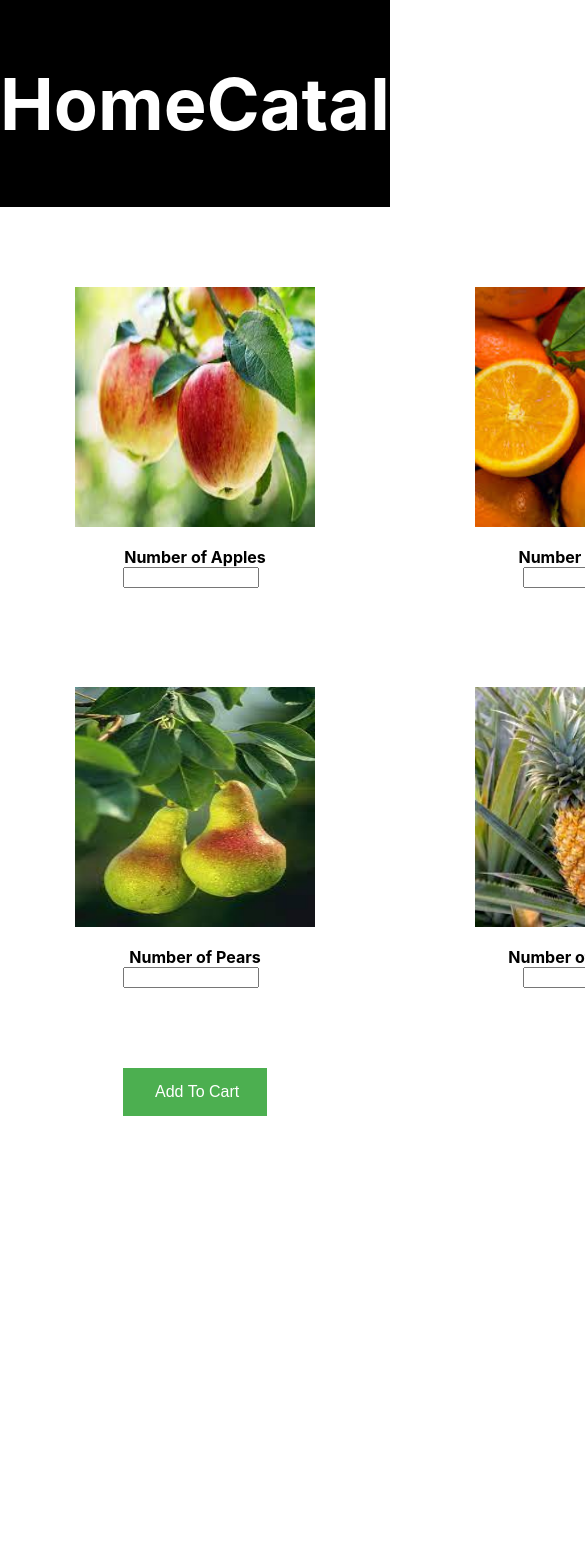
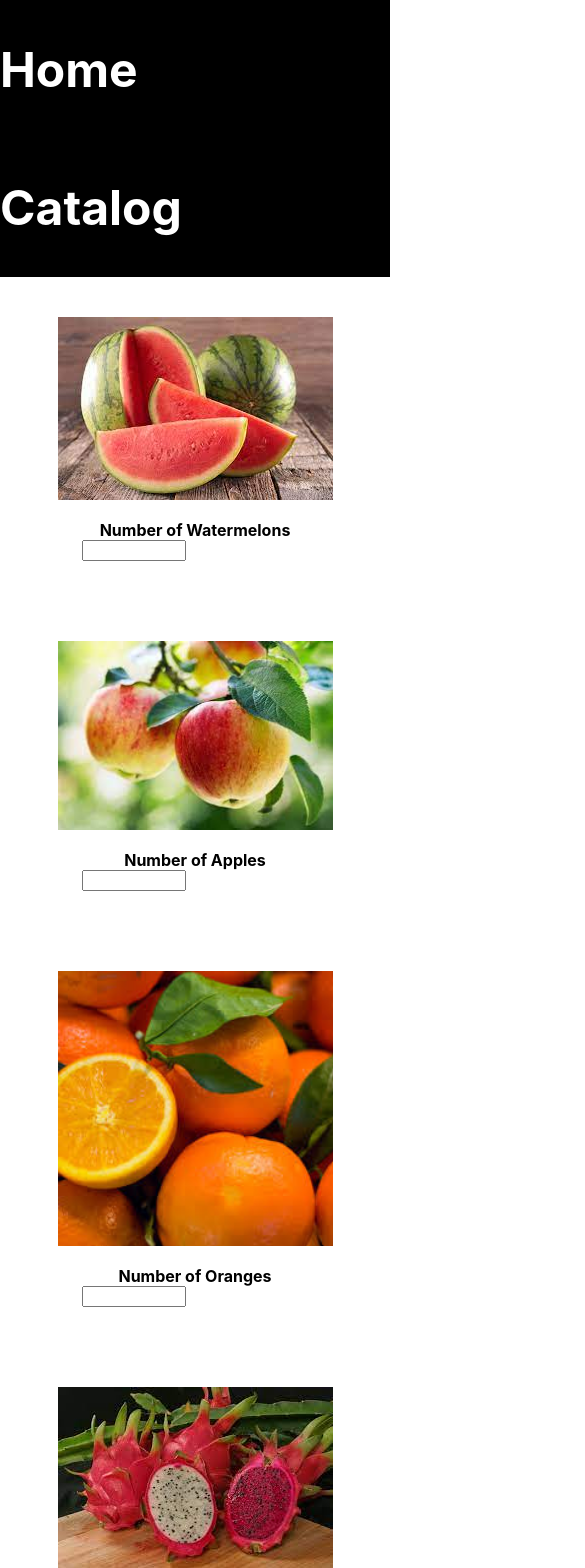
Before and after one commit to gio437/shopping-cart, a React (Create React App) app: page /shop in a window 390 px wide. Shown: the top 1568 px of the page, 585 px wide, since content can reach past the window. Before the commit the page ends 1116 px from the top, so only its background shows below. Built offline with nearby package versions, Linux system fonts and the light colour scheme.

Commit message:
made mobile friendly

```diff
--- a/src/index.css
+++ b/src/index.css
@@ -21,6 +21,8 @@ h3 {
   background-color: black;
   display: flex;
   justify-content: space-around;
+  color: white;
+  font-size: 3rem;
 }
 
 .info {
@@ -59,13 +61,6 @@ h3 {
   min-width: 100%;
 }
 
-.header {
-  display: flex;
-  justify-content: space-around;
-  color: white;
-  font-size: 3rem;
-}
-
 .BackHome {
   text-decoration: none;
   color: inherit;
@@ -88,41 +83,11 @@ h3 {
   width: 9rem;
 }
 
-.itemAmount {
-  font-weight: bold;
-  font-size: 2rem;
-  margin-top: 1rem;
-  margin-right: 2rem;
-}
-
-.itemAppleAmount {
-  font-weight: bold;
-  font-size: 2rem;
-  margin-top: 1rem;
-  margin-right: 2rem;
-}
-
-.itemOrangeAmount {
-  font-weight: bold;
-  font-size: 2rem;
-  margin-top: 1rem;
-  margin-right: 2rem;
-}
-
-.itemDragonAmount {
-  font-weight: bold;
-  font-size: 2rem;
-  margin-top: 1rem;
-  margin-right: 2rem;
-}
-
-.itemPearAmount {
-  font-weight: bold;
-  font-size: 2rem;
-  margin-top: 1rem;
-  margin-right: 2rem;
-}
-
+.itemAmount,
+.itemAppleAmount,
+.itemOrangeAmount,
+.itemDragonAmount,
+.itemPearAmount,
 .itemPineappleAmount {
   font-weight: bold;
   font-size: 2rem;
@@ -203,3 +168,93 @@ input {
   font-size: 16px;
   cursor: pointer;
 }
+
+@media (max-width: 768px) {
+  .header {
+    flex-direction: column;
+    font-size: 2rem;
+  }
+
+  h3 {
+    margin-left: 1rem;
+    font-size: 1.2rem;
+  }
+
+  .info {
+    gap: 1.5rem;
+  }
+
+  .shopBtn {
+    padding: 1rem;
+    margin-top: 1.5rem;
+    width: 8rem;
+    font-size: 1.5rem;
+  }
+
+  .slogan {
+    font-size: 2rem;
+    margin-bottom: 5rem;
+  }
+
+  .addCartContain {
+    margin-top: 2.5rem;
+  }
+
+  .addCart {
+    padding: 10px 20px;
+    font-size: 14px;
+    width: 7rem;
+  }
+
+  .itemAmount,
+  .itemAppleAmount,
+  .itemOrangeAmount,
+  .itemDragonAmount,
+  .itemPearAmount,
+  .itemPineappleAmount {
+    font-size: 1.5rem;
+    margin-right: 1rem;
+  }
+
+  #cartImg {
+    width: 3rem;
+    height: 3rem;
+  }
+
+  input {
+    width: 6rem;
+    margin-left: 1.5rem;
+  }
+
+  .cardContainerWrapper {
+    flex-direction: column;
+    margin-top: 2.5rem;
+  }
+
+  .cardContain {
+    grid-template-columns: 1fr;
+    gap: 5rem;
+  }
+
+  .card {
+    width: 100%;
+    max-width: 300px;
+    height: auto;
+  }
+
+  .fruitPics {
+    width: 100%;
+    max-width: 300px;
+    height: auto;
+  }
+
+  .checkout {
+    justify-content: center;
+    gap: 1rem;
+  }
+
+  .checkoutBtn {
+    padding: 10px 20px;
+    font-size: 14px;
+  }
+}
```
